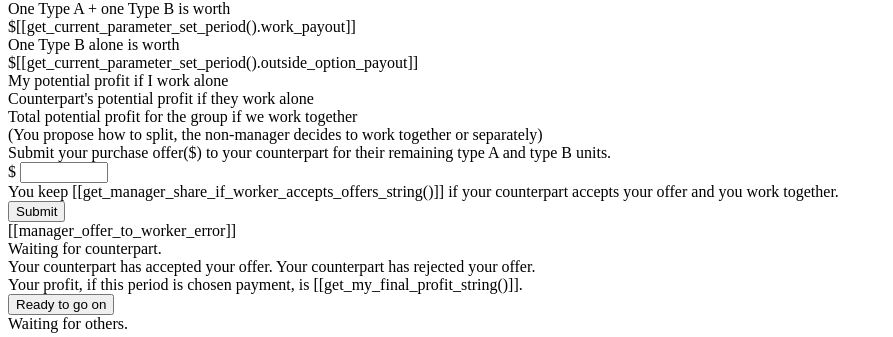
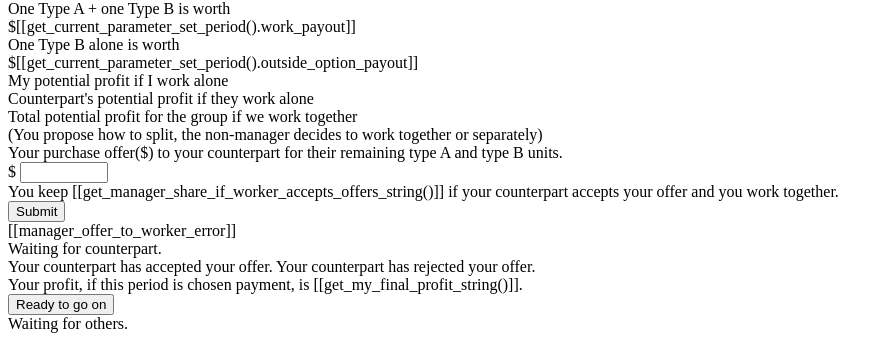
Before and after one commit to jeffreykirchner/manager_contest, a Django app: template main/templates/subject/subject_home/phase_2_manager/phase_2_manager_card.html in a window 1280 px wide. Shown: the part 112-449 px from the top of the page, without its empty margins (0-893 px from the left). Run offline with Django 3.2, Linux system fonts and the light colour scheme; the template is opened without the code that fills it, so the values that code supplies are empty; parts of the project's set-up code (start-up, migrations or seed data) failed here and were passed over.

Commit message:
Enhance offer form text and adjust font size for clarity in Phase 2 manager card

```diff
--- a/main/templates/subject/subject_home/phase_2_manager/phase_2_manager_card.html
+++ b/main/templates/subject/subject_home/phase_2_manager/phase_2_manager_card.html
@@ -116,9 +116,9 @@
         <div v-if="get_current_group().phase == 'Phase 2'">
             <!-- offer form -->
             <div v-show="get_current_group().manager_offer == null">
-                <div class="row justify-content-center fw-bold mt-4">
+                <div class="row justify-content-center fw-bold fs-5 mt-4">
                     <div class="col-auto text-center" id="div_id_type_a_bid">
-                        Submit your purchase offer($) to your counterpart for their remaining type A and type B units.
+                        Your purchase offer($) to your counterpart for their remaining type A and type B units.
                     </div>
                 </div>
                 <div class="row justify-content-center fw-bold mt-2">
@@ -134,7 +134,7 @@
                     </div>
                 </div>
 
-                <div class="row justify-content-center fw-bold mt-2">
+                <div class="row justify-content-center fw-bold fs-5 mt-2">
                     <div class="col-auto text-center" id="div_id_type_a_bid">
                         You keep [[get_manager_share_if_worker_accepts_offers_string()]] if your counterpart accepts your offer and you work together.
                     </div>
@@ -163,7 +163,7 @@
                 </div>
             </div>
             <div v-show="get_manager_offer_to_worker() != null">
-                <div class="row justify-content-center fw-bold mt-4">
+                <div class="row justify-content-center fw-bold fs-5 mt-4">
                     <div class="col-auto text-center" id="div_id_manager_offer_to_worker">
                     Waiting for counterpart.
                     </div>
```
